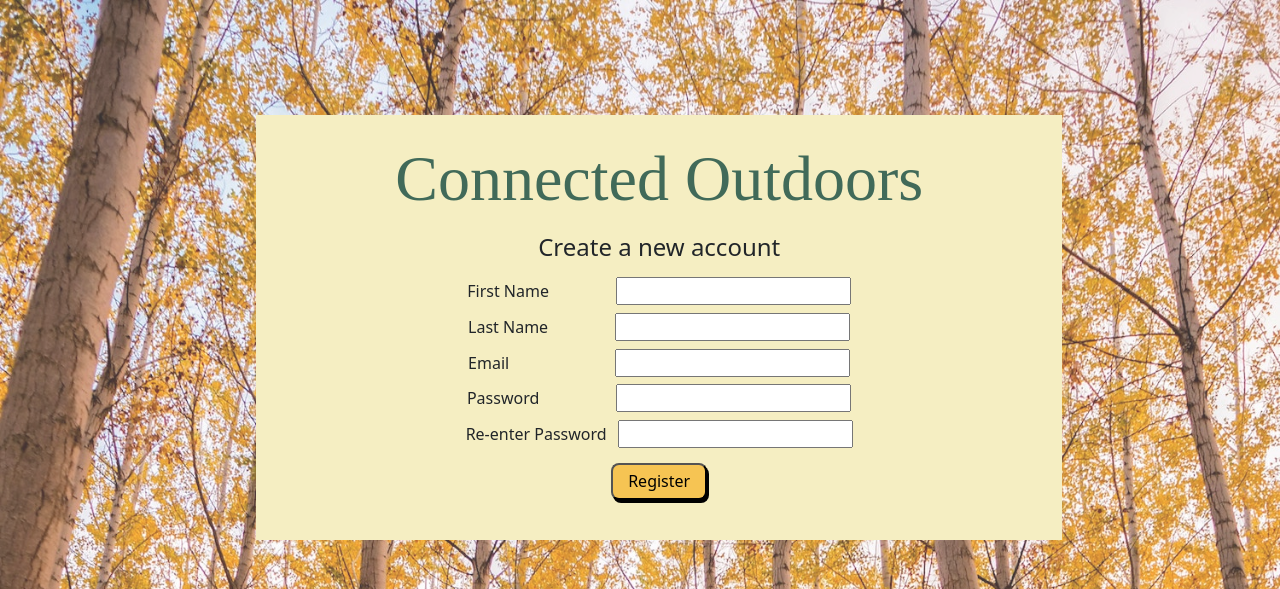
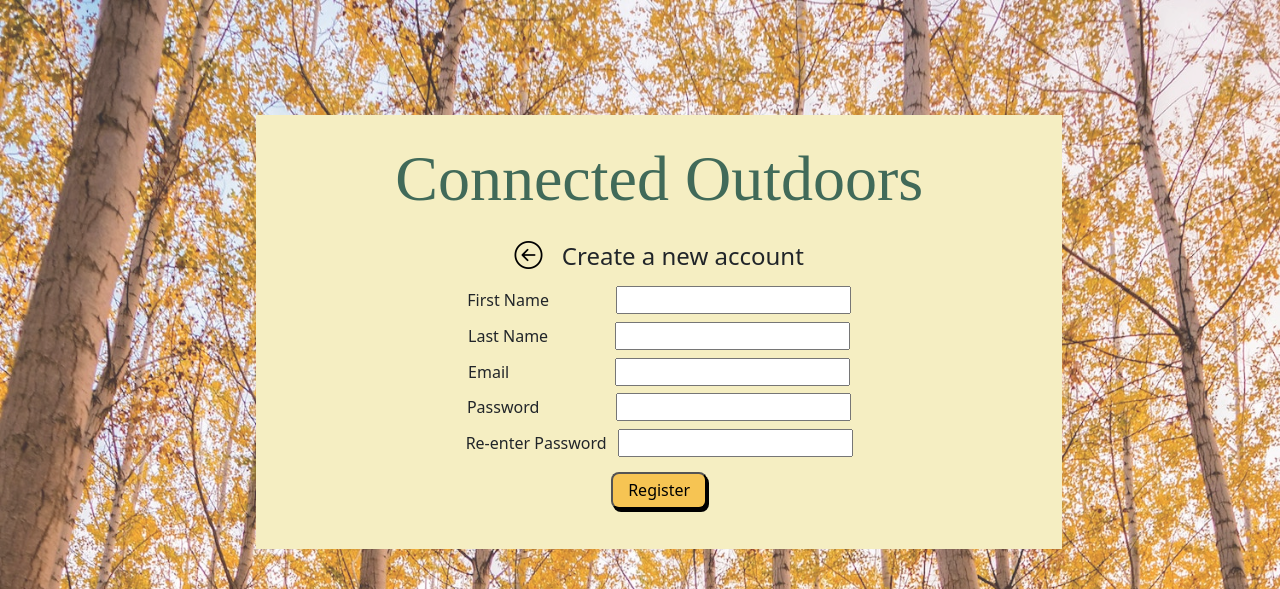
Before and after one commit to mickelsendamon/Connected_Outdoors, a Django app: page /register in a window 1280 px wide. Shown: the top 589 px of the page. Run offline with Django 3.2, Linux system fonts and the light colour scheme; some libraries are stand-ins or nearby versions; some web fonts are replaced.

Commit message:
Added back button to registration page

```diff
--- a/adventure_app/static/css/login_register.css
+++ b/adventure_app/static/css/login_register.css
@@ -12,6 +12,10 @@
     color: #416a59;
     font-size: 2rem;
     padding-right: 2%;
+}
+#back_to_login{
+    color: black;
+    font-size: 1.75em;
 }
 
 .app_title{
@@ -35,8 +39,8 @@ h3{
 
 .login_input{
     width: 25em;
-    padding-top: 1%;
     margin-left: 12px;
+    padding: 9px 12px;
 }
 
 
@@ -97,6 +101,7 @@ button{
 
 #create_account{
     padding-bottom: 1%;
+    display: inline-block;
 }
 
 #register_header{
--- a/adventure_app/templates/register.html
+++ b/adventure_app/templates/register.html
@@ -27,6 +27,7 @@
                 <div class="text-center">
                     <h1 class="app_title" id="register_header">Connected Outdoors</h1>
                     <div id="register">
+                        <a href="/"><i class="bi-arrow-left-circle" id="back_to_login"></i></a>
                         <h4 id="create_account">Create a new account</h4>
                         {% if messages %}
                         <ul>
```
